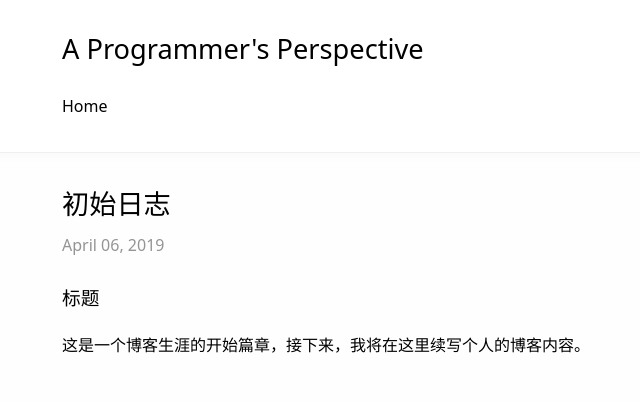
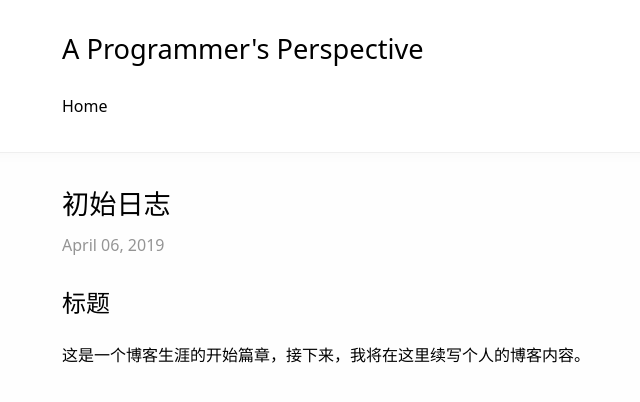
Before and after one commit to sunchao0427/blog, a Jekyll site: the page built from _posts/2019-04-06-初始日志.md, in a window 1280 px wide. Shown: the top 402 px of the page, without its empty margins (186-826 px from the left). Built offline with Jekyll 4.4.1, drawn with Linux system fonts in a browser that asks for light colours; our own code applies the rules of GitHub Pages for plain Markdown files.

Commit message:
fix blog

```diff
--- a/_posts/2019-04-06-初始日志.md
+++ b/_posts/2019-04-06-初始日志.md
@@ -1,7 +1,5 @@
 ---
 published: true
 ---
-
-### 标题
-
+## 标题
 这是一个博客生涯的开始篇章，接下来，我将在这里续写个人的博客内容。
```
